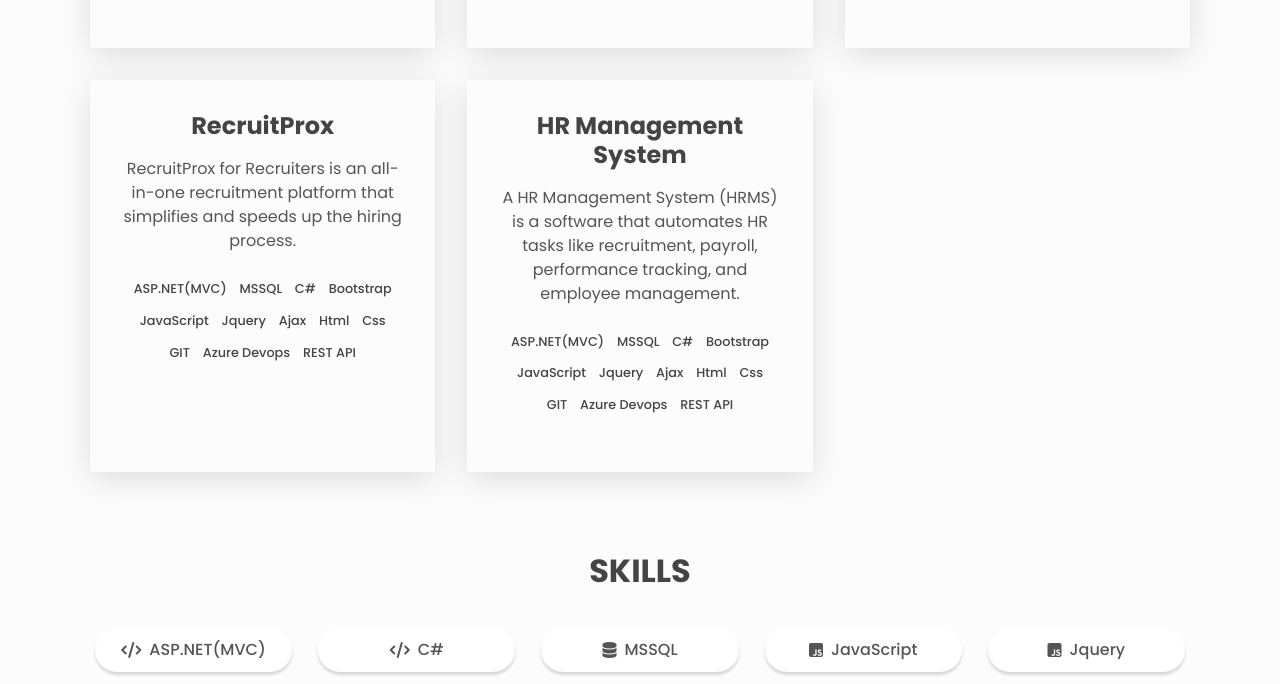
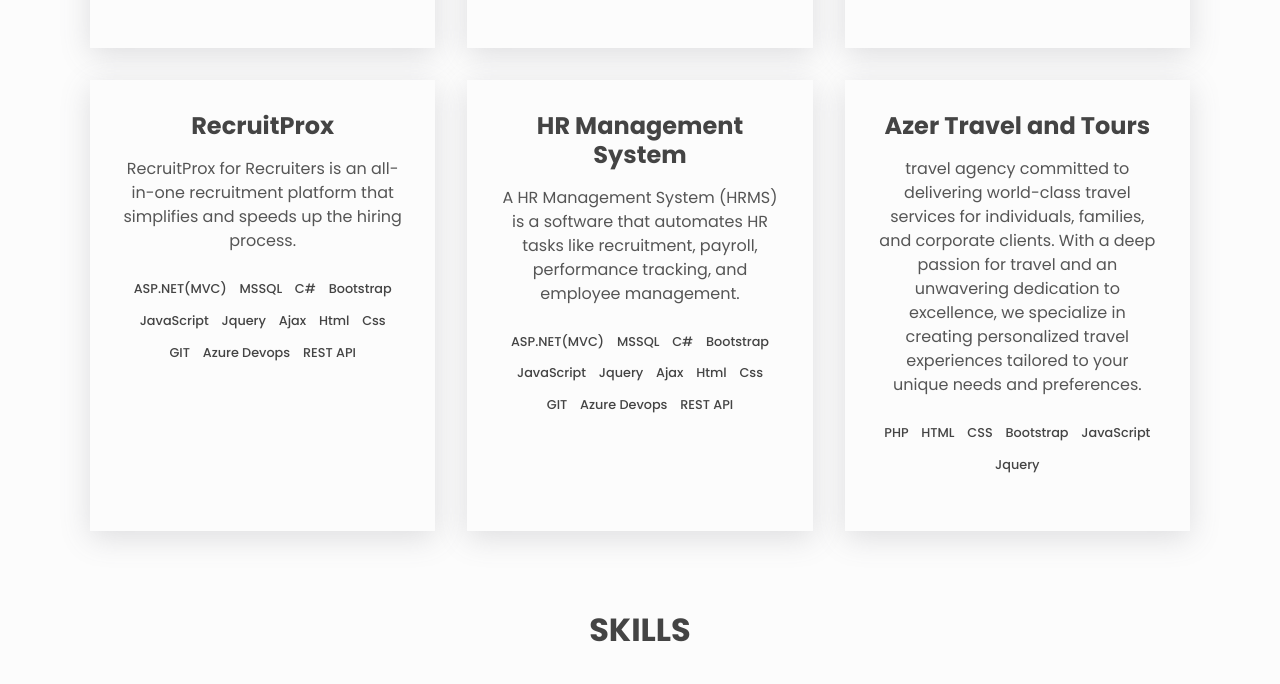
Before and after one commit to rexbogani123/My-Portfolio-, a plain HTML site: page index.html in a window 1280 px wide. Shown: the part 1149-1833 px from the top of the page. Drawn offline with Linux system fonts and the light colour scheme.

Commit message:
Update index.html

```diff
--- a/index.html
+++ b/index.html
@@ -207,6 +207,21 @@
             </ul>
           </div>
 
+          <div class="project">
+            <h3>Azer Travel and Tours</h3>
+            <p class="project__description">
+              travel agency committed to delivering world-class travel services for individuals, families, and corporate clients. With a deep passion for travel and an unwavering dedication to excellence, we specialize in creating personalized travel experiences tailored to your unique needs and preferences.
+            </p>
+            <ul class="project__stack">
+              <li class="project__stack-item">PHP</li>
+              <li class="project__stack-item">HTML</li>
+              <li class="project__stack-item">CSS</li>
+              <li class="project__stack-item">Bootstrap</li>
+              <li class="project__stack-item">JavaScript</li>
+              <li class="project__stack-item">Jquery</li>
+            </ul>
+          </div>
+
         </div>
       </section>
 
```
